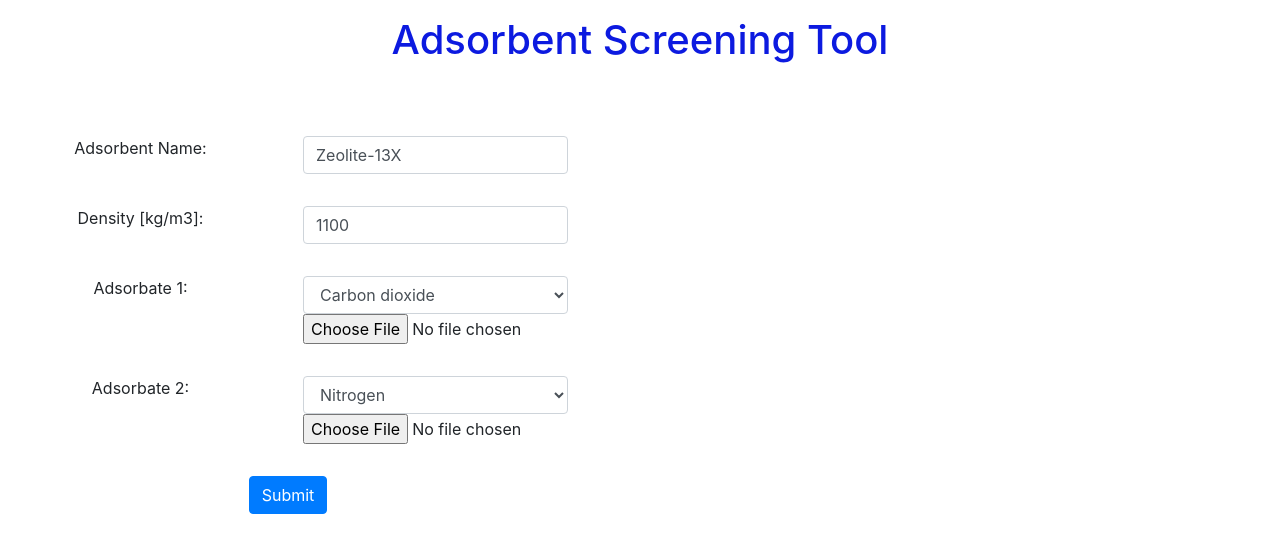
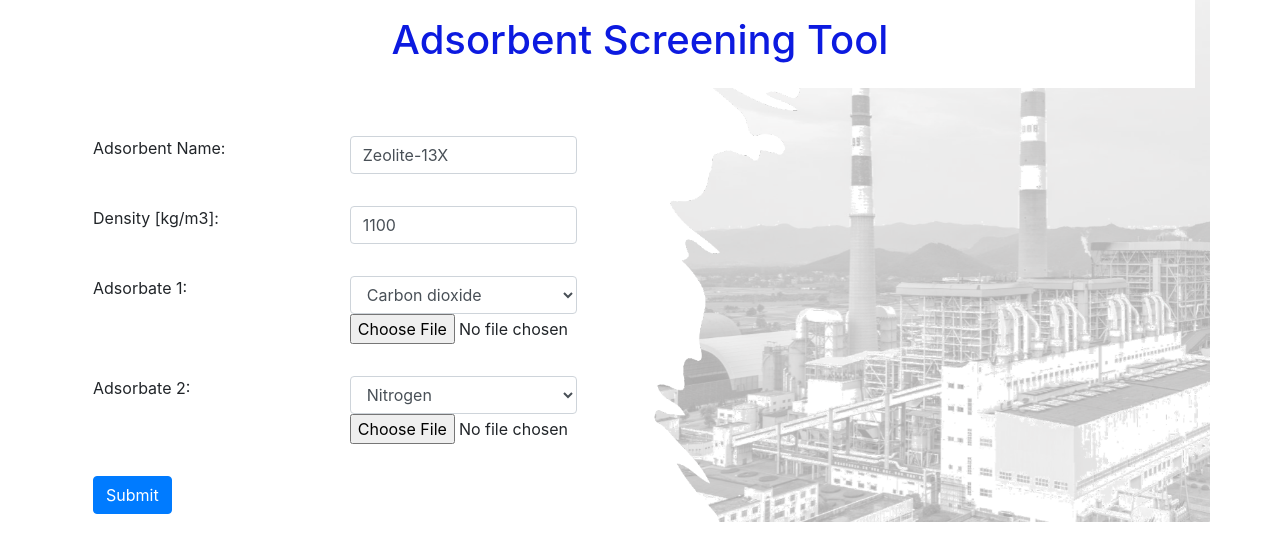
Before and after one commit to vishalbalashankar/isotherm_fitting_tool, a React (Create React App) app in the folder react-frontend/: page / in a window 1280 px wide. Shown: the top 560 px of the page. Built offline with nearby package versions, Linux system fonts and the light colour scheme; the HTML template or start-up script is replaced by a standard one.

Commit message:
Added temporary background image

```diff
--- a/react-frontend/src/App.css
+++ b/react-frontend/src/App.css
@@ -1,38 +1,11 @@
-.App {
-  text-align: center;
+.container{
+  background-image: url(./component/Coverpic.png);
+  /* Full height */
+    height: 100%;
+
+  /* Center and scale the image nicely */
+    background-position: center;
+    background-repeat: no-repeat;
+    background-size: cover;
+
 }
-
-.App-logo {
-  height: 40vmin;
-  pointer-events: none;
-}
-
-@media (prefers-reduced-motion: no-preference) {
-  .App-logo {
-    animation: App-logo-spin infinite 20s linear;
-  }
-}
-
-.App-header {
-  background-color: #282c34;
-  min-height: 100vh;
-  display: flex;
-  flex-direction: column;
-  align-items: center;
-  justify-content: center;
-  font-size: calc(10px + 2vmin);
-  color: white;
-}
-
-.App-link {
-  color: #61dafb;
-}
-
-@keyframes App-logo-spin {
-  from {
-    transform: rotate(0deg);
-  }
-  to {
-    transform: rotate(360deg);
-  }
-}
--- a/react-frontend/src/App.js
+++ b/react-frontend/src/App.js
@@ -5,7 +5,7 @@ import IsoTitle from './component/IsoTitle'
 
 function App() {
   return (
-    <div className="App">
+    <div className="container">
       <IsoTitle />
       <NameForm />
     </div>
```
Also changed, not shown: react-frontend/src/component/Coverpic.png (added).
